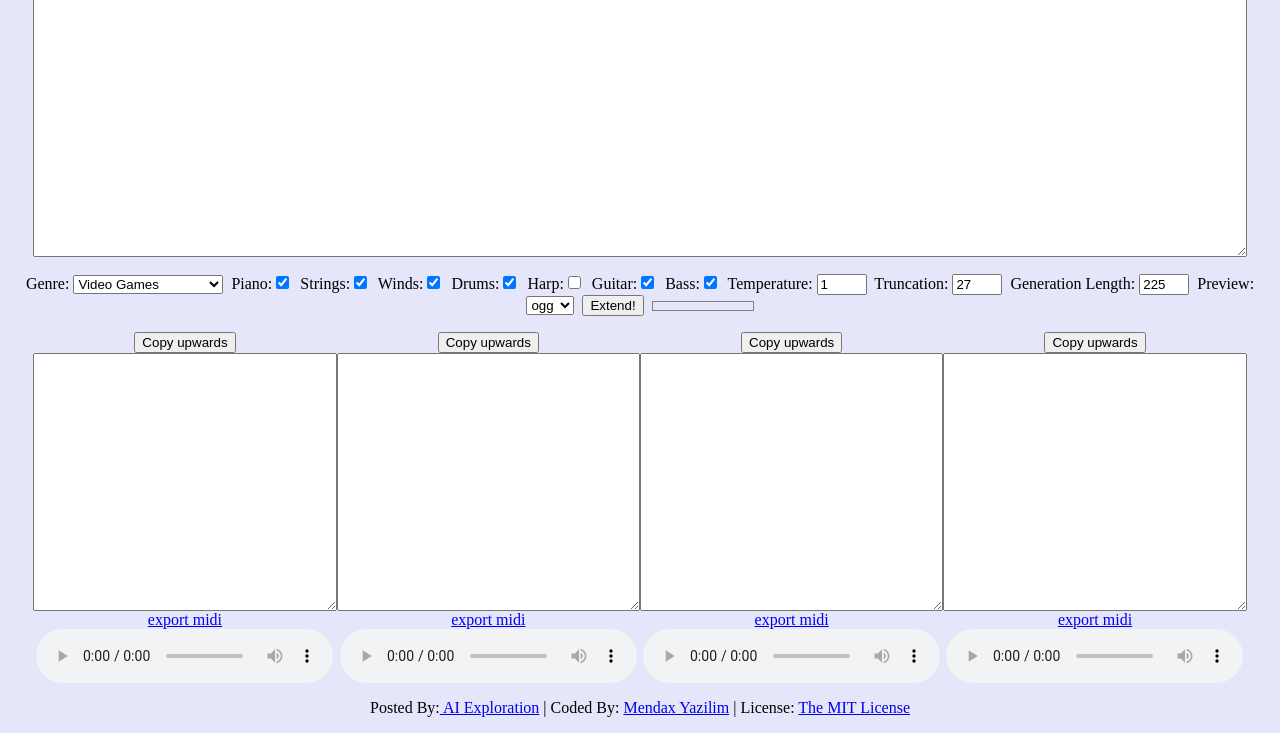
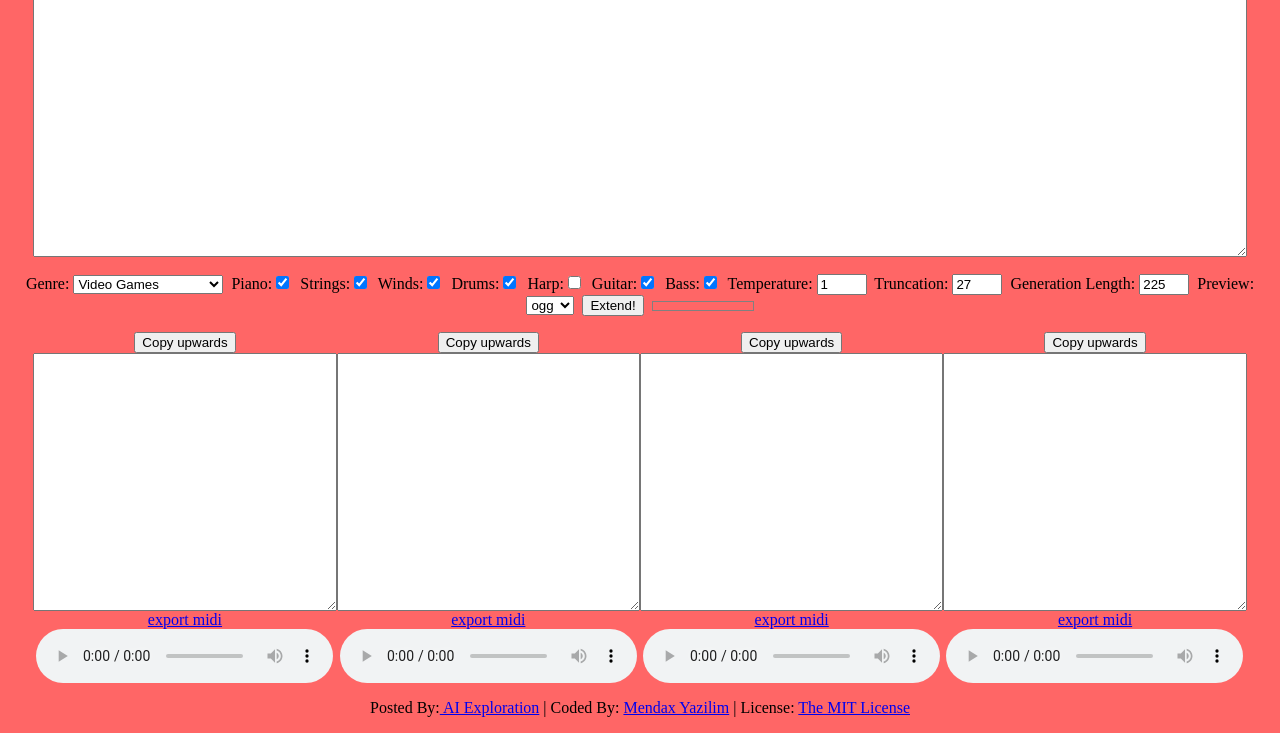
Before and after one commit to mendaxyazilim/project-adam, a plain HTML site: page index.html in a window 1280 px wide. Shown: the part 280-1013 px from the top of the page. Drawn offline with Linux system fonts and the light colour scheme.

Commit message:
Update index.html

```diff
--- a/index.html
+++ b/index.html
@@ -31,7 +31,7 @@
 			}
 		</style>
 	</head>
-	<body style="text-align: center;" bgcolor="#E6E6FA">
+	<body style="text-align: center;" bgcolor="#ff6666">
 		<img src="https://raw.githubusercontent.com/mendaxyazilim/project-adam/master/Adam%20Ive.png" alt="Adam Ive" style="width:843px;height:236px;">
 		<p>
 			<input id="file-input" type="file" style="display: none;" onchange="importMidiFile(this.files[0])"/>
```
